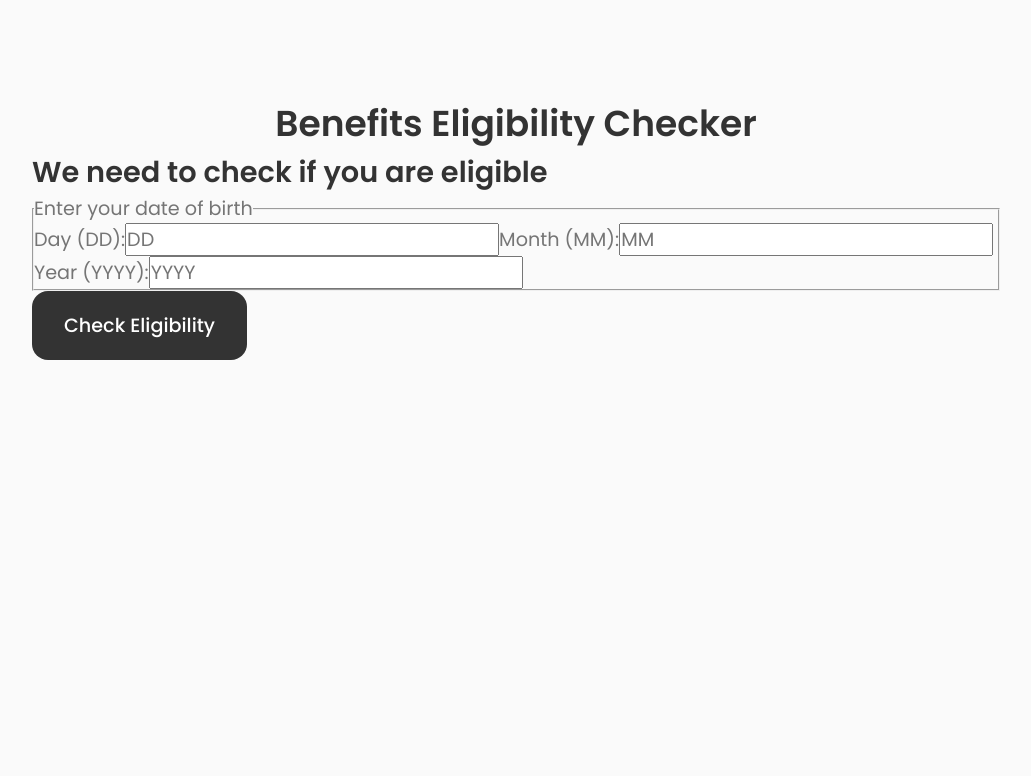
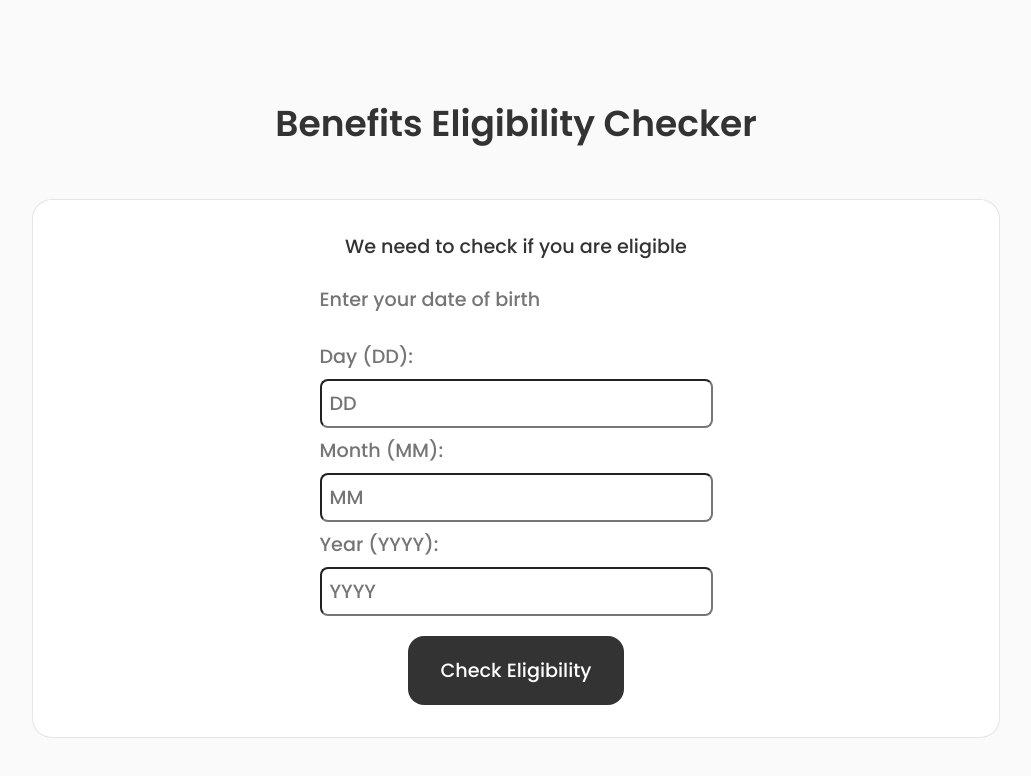
Before and after one commit to AdrianaIaffa/eligibility-checker-turn2us, a React (Create React App) app: page / in a window 1280 px wide. Shown: the top 776 px of the page, without its empty margins (124-1155 px from the left). Built offline with nearby package versions, Linux system fonts and the light colour scheme.

Commit message:
added css styling with contrast #11

```diff
--- a/src/components/checker/checker.css
+++ b/src/components/checker/checker.css
@@ -0,0 +1,83 @@
+.section__title {
+  margin-bottom: var(--mb-3);
+}
+.form__content {
+  background-color: var(--container-color);
+  border: 1px solid rgba(0, 0, 0, 0.1);
+  padding: 2rem 4rem;
+  border-radius: 1.25rem;
+}
+
+.form__title {
+  font-size: var(--normal-font-size);
+  font-weight: var(--font-medium);
+  text-align: center;
+  margin-bottom: var(--mb-1-5);
+}
+
+.form__group {
+  display: flex;
+  flex-direction: column;
+  align-items: center;
+}
+/* .skills__container {
+      grid-template-columns: repeat(1, 450px);
+      column-gap: 3rem;
+      justify-content: center;
+    } */
+
+.form-container {
+  display: flex;
+  flex-direction: column; /* Stack items vertically */
+  align-items: center;
+}
+
+fieldset legend {
+  font-weight: var(--font-medium);
+}
+fieldset {
+  border: none;
+  padding: 20px;
+  border-radius: 8px;
+}
+label {
+  display: block;
+  margin: 0.5rem 0;
+  font-weight: var(--font-medium);
+}
+input {
+  padding: 0.5rem;
+  font-weight: var(--font-medium);
+  border-radius: 8px;
+}
+
+.feedback-area {
+  font-weight: var(--font-semi-bold);
+  color: red;
+}
+input:focus {
+    outline: 2px solid blue;
+    box-shadow: 0 0 5px rgba(0, 0, 255, 0.5);
+  }
+  button:focus {
+    outline: 2px solid blue;
+  }
+
+/*=============== BREAKPOINTS ===============*/
+/* For large devices */
+@media screen and (max-width: 992px) {
+  /* .skills__container {
+      grid-template-columns: max-content;
+      row-gap: 2rem;
+    } */
+}
+
+/* For medium devices */
+@media screen and (max-width: 576px) {
+  /* .skills__container {
+      grid-template-columns: 1fr;
+    } */
+  .form__content {
+    padding: 1.5rem;
+  }
+}
```
